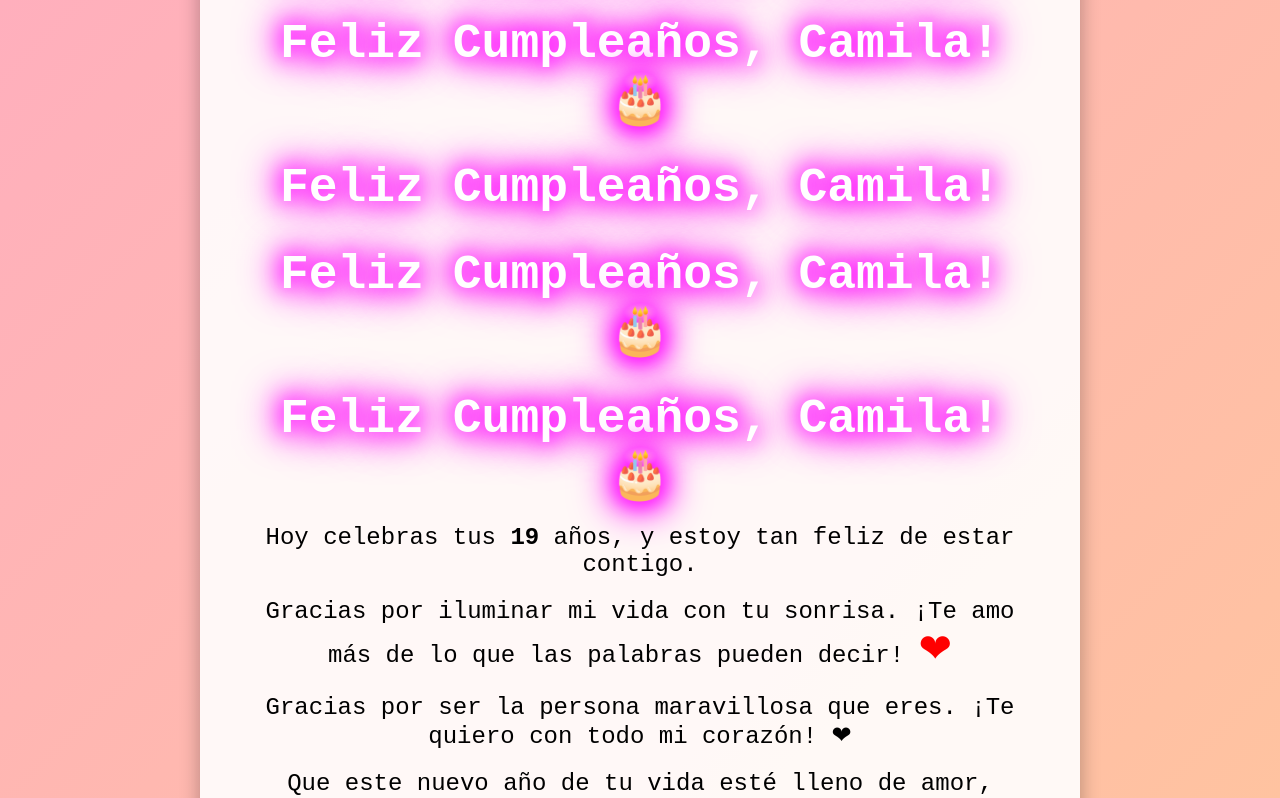
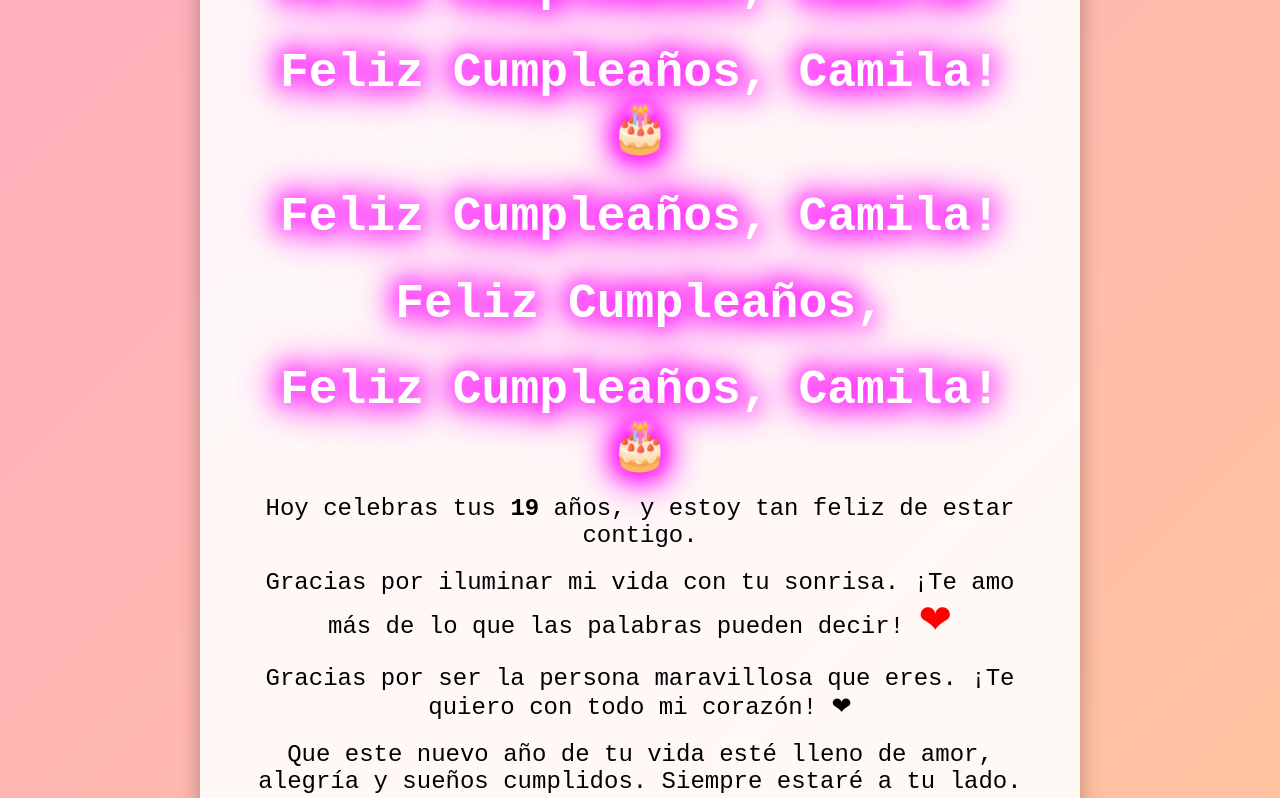
Before and after one commit to pacomente/Feliz-cumple-camii, a plain HTML site: page index.html in a window 1280 px wide. Both pictures are taken after a click on the element "Abrir Carta". Shown: the top 798 px of the page. Drawn offline with Linux system fonts and the light colour scheme.

Commit message:
Update index.html

```diff
--- a/index.html
+++ b/index.html
@@ -192,7 +192,7 @@
         <h1>Feliz Cumpleaños, Camila! </h1>
         <h1>Feliz Cumpleaños, Camila! 🎂</h1>
         <h1>Feliz Cumpleaños, Camila! </h1>
-        <h1>Feliz Cumpleaños, Camila! 🎂</h1>
+        <h1>Feliz Cumpleaños,</h1>
         <h1>Feliz Cumpleaños, Camila! 🎂</h1>
 
 
```
